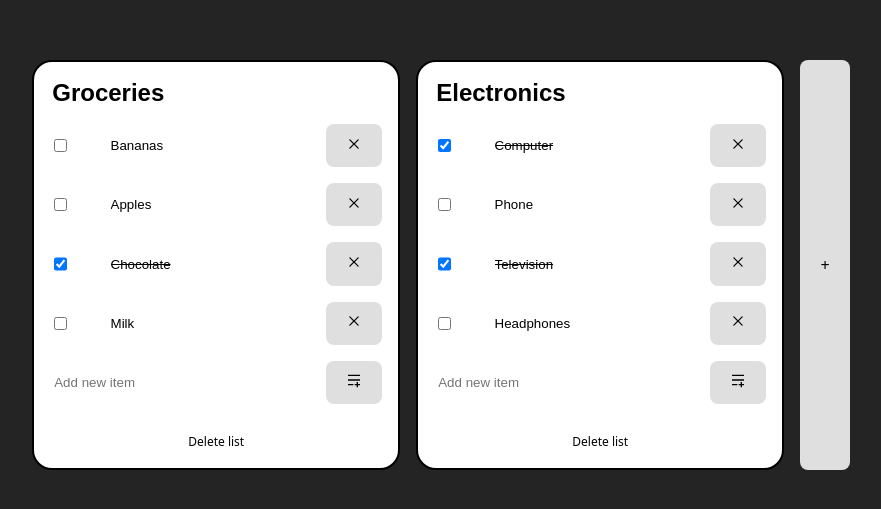
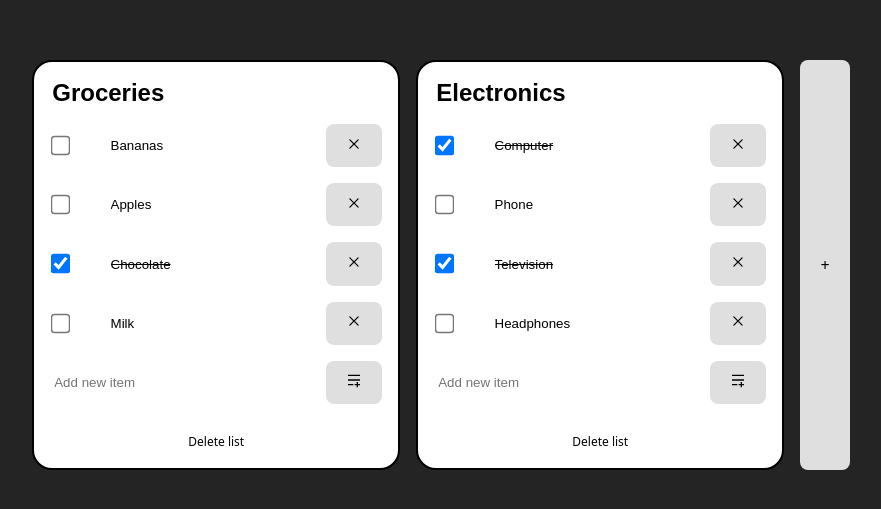
Before and after one commit to zackhanni/react-simple-list-app, a React (Vite) app: page / in a window 1280 px wide. Shown: the part 135-644 px from the top of the page, without its empty margins (199-1080 px from the left). Built offline with nearby package versions, Linux system fonts and the light colour scheme.

Commit message:
increased checkbox size

```diff
--- a/components/ListCard.tsx
+++ b/components/ListCard.tsx
@@ -73,6 +73,7 @@ export const ListCard: React.FC<ListCardProps> = ({
             <p key={id} className="card-list-item">
               <input
                 type="checkbox"
+                className="check-box"
                 defaultChecked={finished}
                 onClick={() => {
                   const updatedList = [...list];
--- a/src/App.css
+++ b/src/App.css
@@ -108,3 +108,7 @@ button:focus-visible {
   text-align: center;
   padding-top: 8px;
 }
+
+.check-box {
+  transform: scale(1.5);
+}
```
